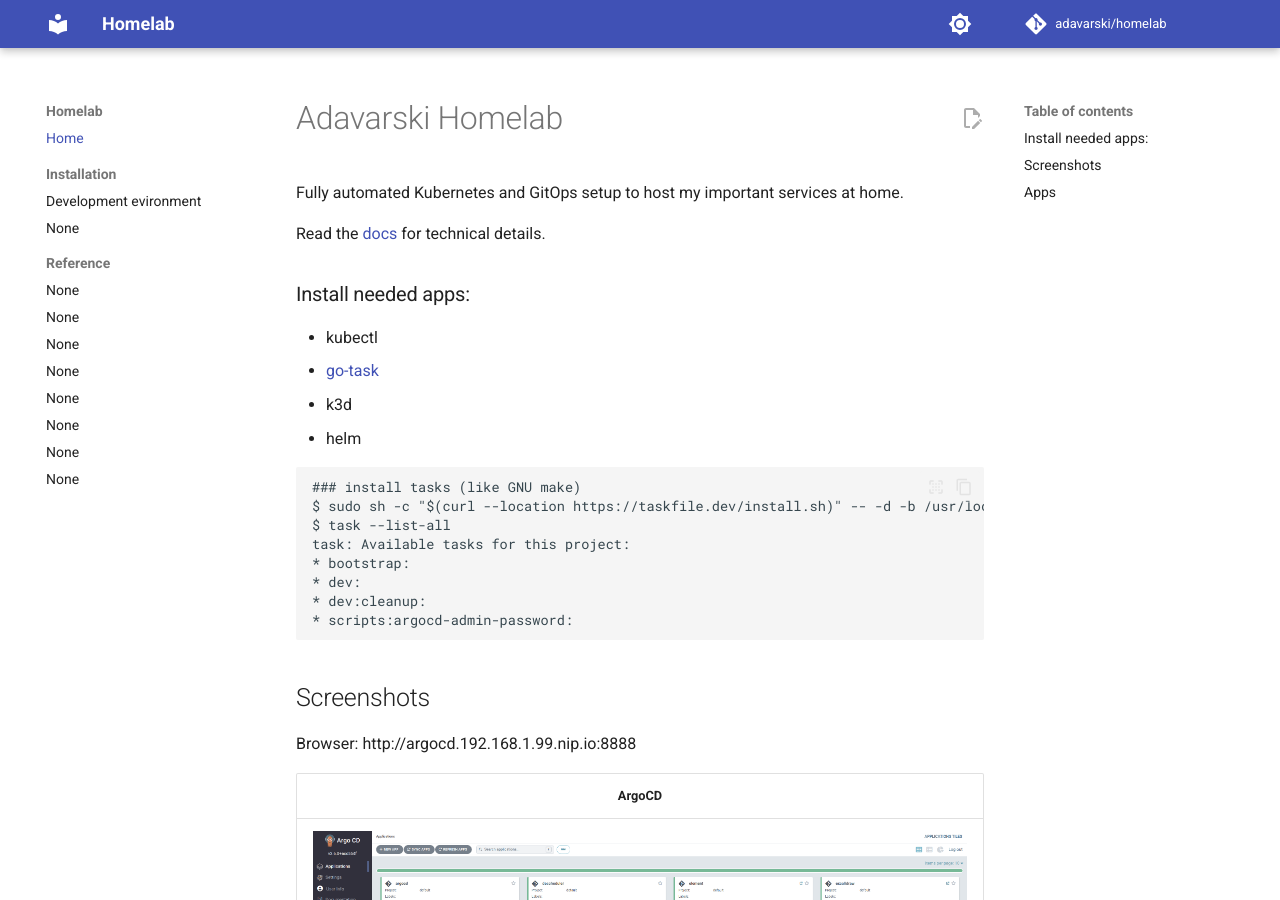
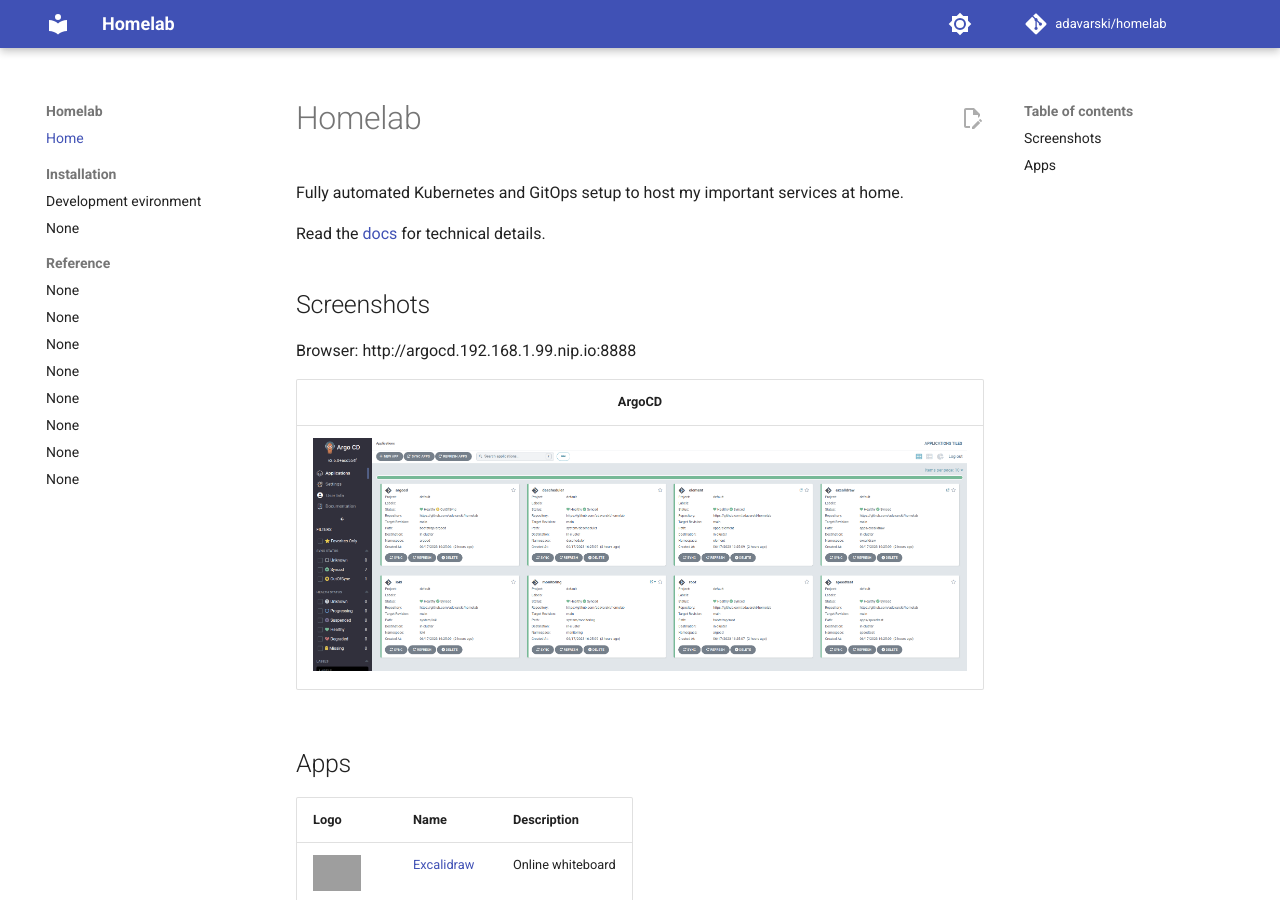
Before and after one commit to adavarski/homelab, an MkDocs documentation site: the page built from docs/index.md, in a window 1280 px wide and 900 px high. Built offline with MkDocs 1.6.1 and Material for MkDocs 9.7.7, drawn with Linux system fonts in a browser that asks for light colours; comment, search, counter and statistics services are not loaded; grey boxes are pictures that could not be loaded.

Commit message:
Update index.md

````diff
--- a/docs/index.md
+++ b/docs/index.md
@@ -1,25 +1,8 @@
-# Adavarski Homelab
+# Homelab
 
 Fully automated Kubernetes and GitOps setup to host my important services at home.
 
 Read the [docs](https://adavarski.github.io/homelab) for technical details.
-
-### Install needed apps:
-- kubectl
-- [go-task](https://taskfile.dev/installation/)
-- k3d
-- helm
-
-```
-### install tasks (like GNU make)
-$ sudo sh -c "$(curl --location https://taskfile.dev/install.sh)" -- -d -b /usr/local/bin
-$ task --list-all
-task: Available tasks for this project:
-* bootstrap:
-* dev:
-* dev:cleanup:
-* scripts:argocd-admin-password:
-```
 
 ## Screenshots
 
````
